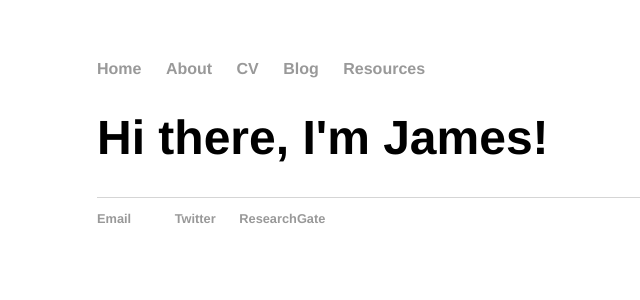
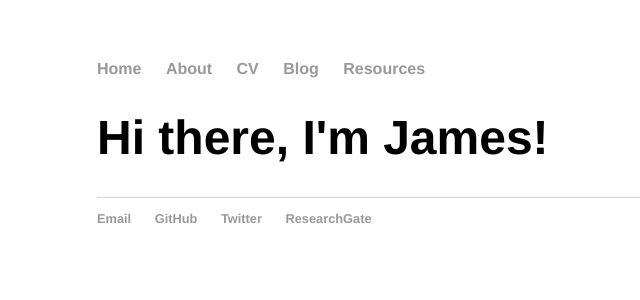
Before and after one commit to JamesEBartlett/JamesEBartlett.github.io, a Jekyll site: the page built from index.html, in a window 1280 px wide. Shown: the top 300 px of the page, without its empty margins (95-735 px from the left). Built offline with Jekyll 4.4.1, drawn with Linux system fonts in a browser that asks for light colours.

Commit message:
Update default.html

```diff
--- a/_layouts/default.html
+++ b/_layouts/default.html
@@ -21,9 +21,9 @@
 
 			</div><!-- /.container -->
 			<footer>
-	    		<ul class="footer-icons">
+	    		<ul>
 				<li><a href="mailto:jebartlett94@gmail.com">Email</a></li>
-				<li><a href="https://github.com/JamesEBartlett" title="GitHub!" style="text-decoration:none"><i class="fa fa-github"></i></a></li>
+				<li><a href="https://github.com/JamesEBartlett">GitHub</a></li>
 				<li><a href="https://twitter.com/JamesEBartlett">Twitter</a></li>
 				<li><a href="https://www.researchgate.net/profile/James_Bartlett6">ResearchGate</a></li>
 				</ul>
```
